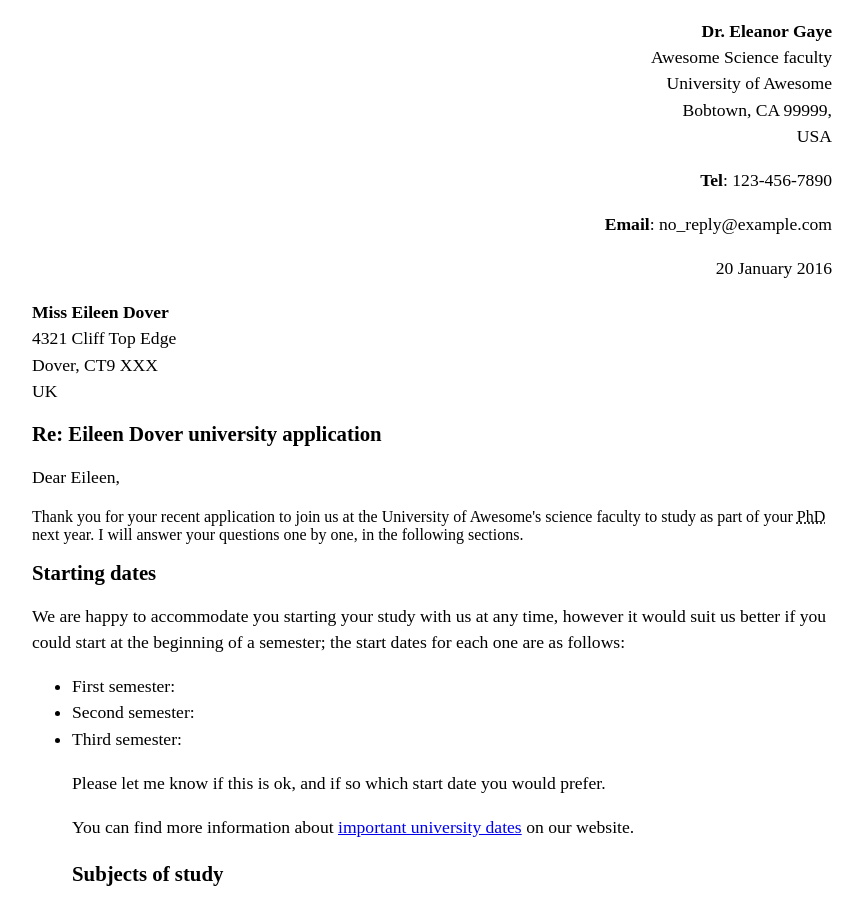
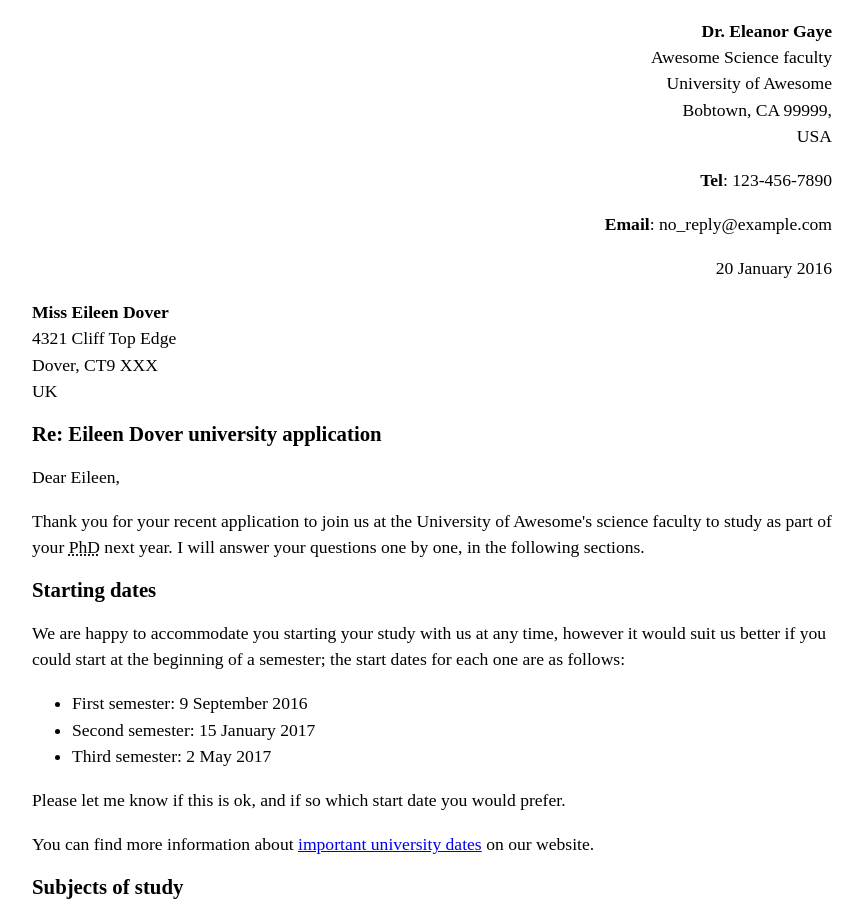
Before and after one commit to bearscasas6/bearscasas6.github.io, a plain HTML site: page letter-markup/index.html in a window 1280 px wide. Shown: the top 902 px of the page, without its empty margins (208-1071 px from the left). Drawn offline with Linux system fonts and the light colour scheme.

Commit message:
Update Index.html v2
Professor helped me fix, dates, missing <p></p> tags and abbrev tag

```diff
--- a/letter-markup/index.html
+++ b/letter-markup/index.html
@@ -65,16 +65,16 @@
 
         <p>Dear Eileen,</p>
 
-        Thank you for your recent application to join us at the University of Awesome's science faculty to study as part of your <abbr title="Doctor of Philosophy">PhD</abbr> next year. I will answer your questions one by one, in the following sections.
+        <p>Thank you for your recent application to join us at the University of Awesome's science faculty to study as part of your <abbr title="Doctor of Philosophy">PhD</abbr> next year. I will answer your questions one by one, in the following sections.</p>
 
         <h2>Starting dates</h2>
 
-      <p>  We are happy to accommodate you starting your study with us at any time, however it would suit us better if you could start at the beginning of a semester; the start dates for each one are as follows:</p>
+      <p>We are happy to accommodate you starting your study with us at any time, however it would suit us better if you could start at the beginning of a semester; the start dates for each one are as follows:</p>
 
         <ul>
-            <li>First semester: <time datetime="2016-09-09" 9 September 2016" </li>
-            <li>Second semester: <time datetime="2017-01-15" 15 January 2017"</li>
-            <li>Third semester: <time datetime="2017-05-02" 2 May 2017"
+            <li>First semester: <time datetime="2016-09-09">9 September 2016</time></li>
+            <li>Second semester: <time datetime="2017-01-15">15 January 2017</time></li>
+            <li>Third semester: <time datetime="2017-05-02">2 May 2017</time></li>
         </ul>
 
         <p>Please let me know if this is ok, and if so which start date you would prefer.</p>
@@ -113,6 +113,6 @@
        <p> Yours sincerely,</p>
         <p>Dr Eleanor Gaye</p>
 
-       <p> <em>University of Awesome</em> motto: <q>Be awesome to each other.</q> --<q cite="Title"> Bill S Preston</q>, <abbr title="Esquire">Esq</abbr></p>
+       <p> <em>University of Awesome</em> motto: <q>Be awesome to each other.</q> --<cite>Bill S Preston</q>, <abbr title="Esquire">Esq</abbr></cite></p>
     </body>
 </html>
```
